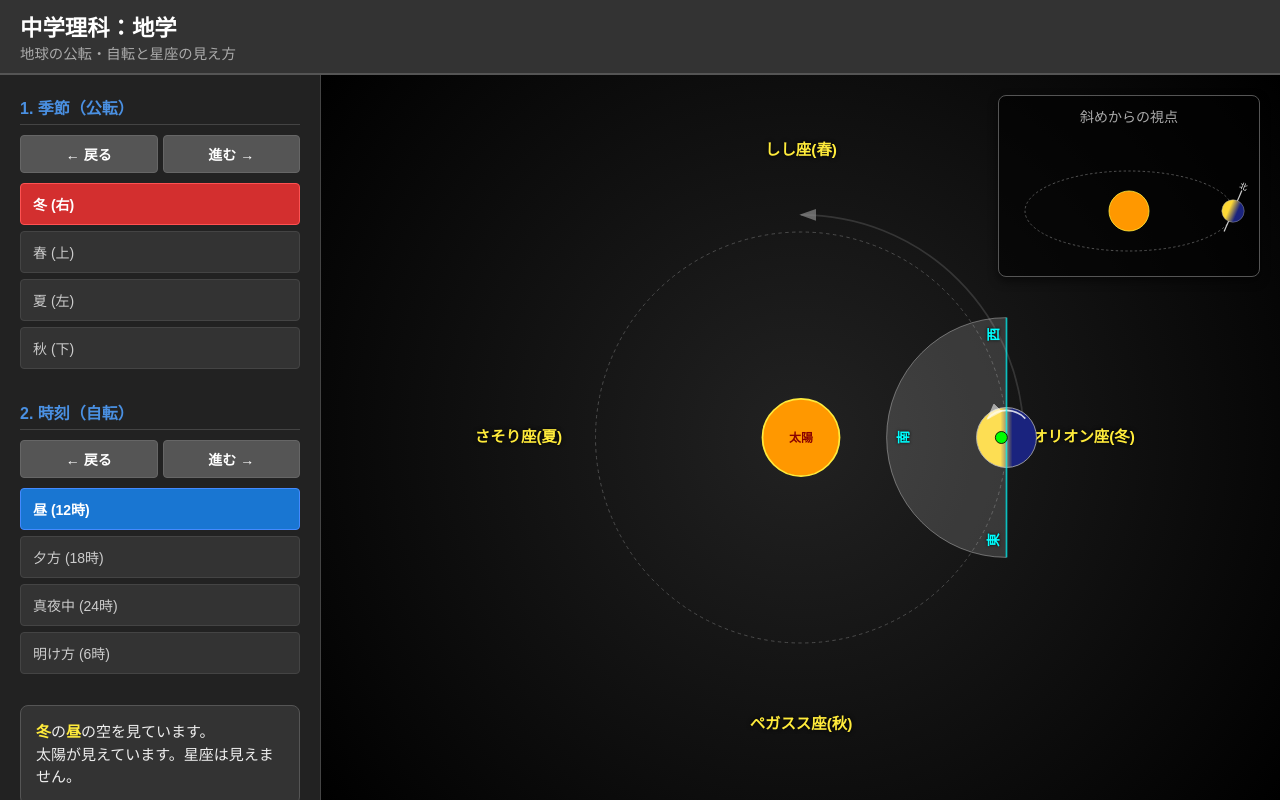
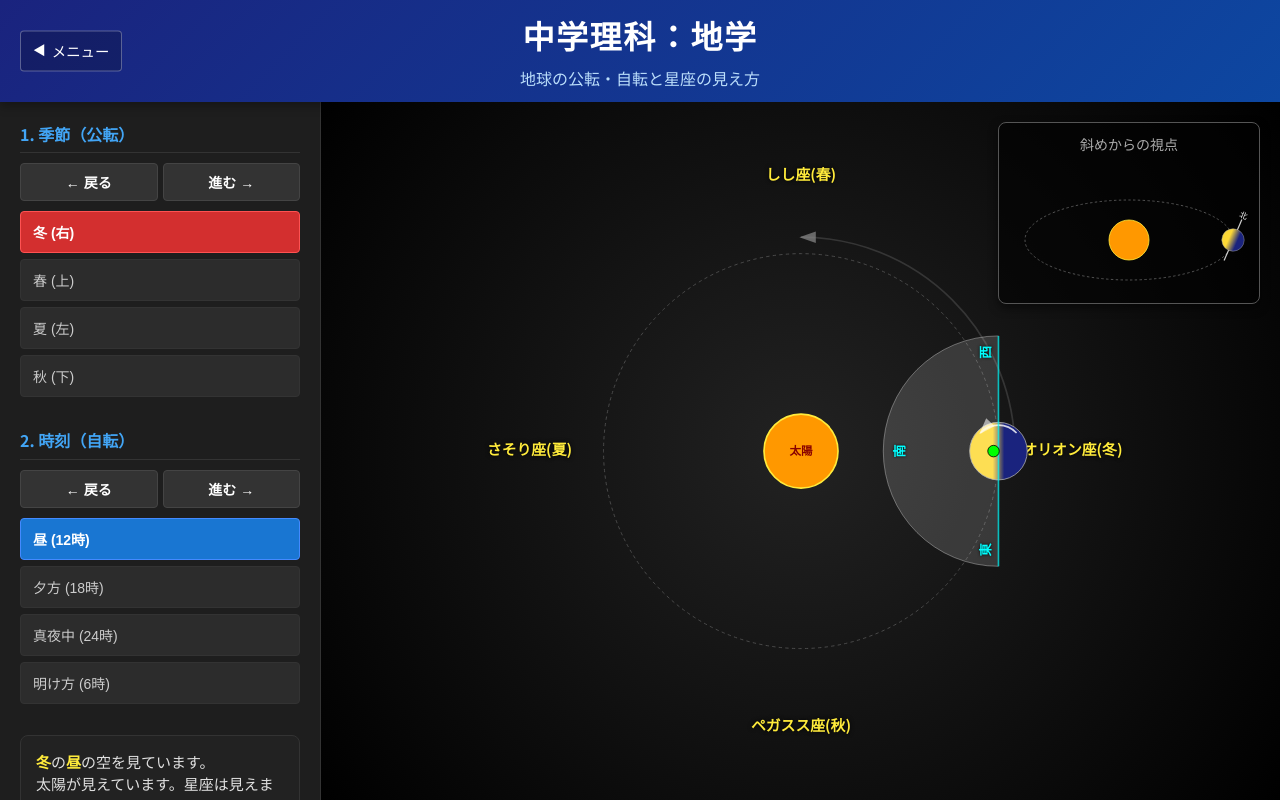
Before and after one commit to educationrika/my-website, a plain HTML site: page astro_simulation.html in a window 1280 px wide. Drawn offline with Linux system fonts and the light colour scheme.

Commit message:
Update and rename astro.html to astro_simulation.html

```diff
--- a/astro.html
+++ b/astro_simulation.html
@@ -1,78 +1,226 @@
 <!DOCTYPE html>
 <html lang="ja">
+
 <head>
     <meta charset="UTF-8">
     <meta name="viewport" content="width=device-width, initial-scale=1.0">
     <title>中学理科：地学 天体シミュレーター v7</title>
+    <link rel="stylesheet" href="style.css">
     <style>
-        /* --- レイアウトとデザイン (v6と同じ) --- */
+        /* --- レイアウトとデザイン (アプリ固有) --- */
         body {
-            font-family: "Hiragino Kaku Gothic ProN", sans-serif;
-            background-color: #1a1a1a; color: #eee; margin: 0; height: 100vh; display: flex; flex-direction: column;
+            /* style.cssの基本設定を継承しつつ、アプリ用に上書き */
+            height: 100vh;
+            display: flex;
+            flex-direction: column;
+            overflow: hidden;
+            /* スクロール防止 */
         }
+
         header {
-            background-color: #333; padding: 10px 20px; border-bottom: 2px solid #555; flex-shrink: 0;
-            display: flex; align-items: center; justify-content: space-between;
+            /* style.cssの共通ヘッダーをベースに、アプリ用に配置調整 */
+            display: flex;
+            align-items: center;
+            justify-content: center;
+            /* タイトルを中央に */
+            padding: 10px 20px;
+            flex-shrink: 0;
+            position: relative;
         }
-        h1 { margin: 0; font-size: 1.4rem; color: #fff; }
-        h2 { margin: 0; font-size: 0.9rem; color: #aaa; font-weight: normal; }
-        .container { display: flex; flex: 1; overflow: hidden; }
+
+        /* メニューボタンは style.css の .menu-btn を使用 (absolute配置) */
+
+        h1 {
+            margin: 0;
+            font-size: 1.4rem;
+        }
+
+        h2 {
+            margin: 0;
+            font-size: 0.9rem;
+            color: #bbdefb;
+            font-weight: normal;
+        }
+
+        .container {
+            display: flex;
+            flex: 1;
+            overflow: hidden;
+            max-width: none;
+            /* index.htmlの制限を解除 */
+            margin: 0;
+            padding: 0;
+        }
+
+        /* サイドバー */
         .sidebar {
-            width: 280px; background-color: #222; padding: 20px; border-right: 1px solid #444;
-            display: flex; flex-direction: column; gap: 25px; flex-shrink: 0; overflow-y: auto;
+            width: 280px;
+            background-color: #1e1e1e;
+            /* カードと同じ色に */
+            padding: 20px;
+            border-right: 1px solid #333;
+            display: flex;
+            flex-direction: column;
+            gap: 25px;
+            flex-shrink: 0;
+            overflow-y: auto;
         }
+
         .control-group h3 {
-            margin: 0 0 10px 0; font-size: 1rem; color: #4a90e2; border-bottom: 1px solid #444; padding-bottom: 5px;
+            margin: 0 0 10px 0;
+            font-size: 1rem;
+            color: #42a5f5;
+            border-bottom: 1px solid #333;
+            padding-bottom: 5px;
         }
-        .nav-buttons { display: flex; gap: 5px; margin-bottom: 10px; }
+
+        /* 操作系ボタン (style.cssの .btn などを活用してもいいが、細かい調整があるので維持) */
+        .nav-buttons {
+            display: flex;
+            gap: 5px;
+            margin-bottom: 10px;
+        }
+
         .nav-btn {
-            flex: 1; padding: 8px; background: #555; color: #fff; border: 1px solid #666; cursor: pointer;
-            border-radius: 4px; font-size: 14px; font-weight: bold; transition: background 0.1s;
+            flex: 1;
+            padding: 8px;
+            background: #333;
+            color: #fff;
+            border: 1px solid #444;
+            cursor: pointer;
+            border-radius: 4px;
+            font-size: 14px;
+            font-weight: bold;
+            transition: background 0.1s;
         }
-        .nav-btn:hover { background: #666; } .nav-btn:active { background: #444; }
+
+        .nav-btn:hover {
+            background: #555;
+        }
+
+        .nav-btn:active {
+            background: #222;
+        }
+
         .selection-buttons button {
-            display: block; width: 100%; padding: 10px 12px; margin-bottom: 6px; cursor: pointer;
-            border: 1px solid #444; background: #333; color: #ccc; border-radius: 4px; font-size: 14px; text-align: left; transition: background 0.2s;
+            display: block;
+            width: 100%;
+            padding: 10px 12px;
+            margin-bottom: 6px;
+            cursor: pointer;
+            border: 1px solid #333;
+            background: #2c2c2c;
+            color: #ccc;
+            border-radius: 4px;
+            font-size: 14px;
+            text-align: left;
+            transition: background 0.2s;
         }
-        .selection-buttons button:hover { background: #3a3a3a; }
-        button.active { background: #d32f2f; border-color: #ff5252; color: #fff; font-weight: bold;}
-        button.time-active { background: #1976d2; border-color: #448aff; color: #fff; font-weight: bold;}
-        #info-box { background: #333; padding: 15px; border-radius: 8px; border: 1px solid #555; margin-top: auto; }
-        #info-text { font-size: 15px; line-height: 1.5; }
-        .highlight { color: #ffeb3b; font-weight: bold; }
+
+        .selection-buttons button:hover {
+            background: #3a3a3a;
+        }
+
+        button.active {
+            background: #d32f2f;
+            border-color: #ff5252;
+            color: #fff;
+            font-weight: bold;
+        }
+
+        button.time-active {
+            background: #1976d2;
+            border-color: #448aff;
+            color: #fff;
+            font-weight: bold;
+        }
+
+        #info-box {
+            background: #222;
+            padding: 15px;
+            border-radius: 8px;
+            border: 1px solid #333;
+            margin-top: auto;
+        }
+
+        #info-text {
+            font-size: 15px;
+            line-height: 1.5;
+        }
+
+        .highlight {
+            color: #ffeb3b;
+            font-weight: bold;
+        }
 
         .main-view {
             flex: 1;
             background: radial-gradient(circle at center, #222 0%, #000 100%);
-            display: flex; justify-content: center; align-items: center;
-            position: relative; padding: 20px;
+            display: flex;
+            justify-content: center;
+            align-items: center;
+            position: relative;
+            padding: 20px;
         }
-        #simulationSvg { width: 100%; height: 100%; max-width: 900px; max-height: 900px; }
-        .star-label { fill: #ffeb3b; font-size: 18px; text-anchor: middle; font-weight: bold; text-shadow: 0 0 4px #000; pointer-events: none; }
-        .direction-label { fill: #00ffff; font-size: 16px; font-weight: bold; text-anchor: middle; text-shadow: 0 0 3px #000; }
+
+        #simulationSvg {
+            width: 100%;
+            height: 100%;
+            max-width: 900px;
+            max-height: 900px;
+        }
+
+        .star-label {
+            fill: #ffeb3b;
+            font-size: 18px;
+            text-anchor: middle;
+            font-weight: bold;
+            text-shadow: 0 0 4px #000;
+            pointer-events: none;
+        }
+
+        .direction-label {
+            fill: #00ffff;
+            font-size: 16px;
+            font-weight: bold;
+            text-anchor: middle;
+            text-shadow: 0 0 3px #000;
+        }
 
         /* 右上のミニビュー */
         #mini-view-container {
             position: absolute;
-            top: 20px; right: 20px;
-            width: 240px; height: 160px;
+            top: 20px;
+            right: 20px;
+            width: 240px;
+            height: 160px;
             background: rgba(0, 0, 0, 0.6);
             border: 1px solid #555;
             border-radius: 8px;
             padding: 10px;
-            box-shadow: 0 4px 10px rgba(0,0,0,0.5);
+            box-shadow: 0 4px 10px rgba(0, 0, 0, 0.5);
             z-index: 10;
         }
+
         #mini-view-container h3 {
-            margin: 0 0 5px 0; font-size: 14px; color: #aaa; text-align: center; font-weight: normal;
+            margin: 0 0 5px 0;
+            font-size: 14px;
+            color: #aaa;
+            text-align: center;
+            font-weight: normal;
         }
-        #miniSvg { width: 100%; height: 100%; }
 
+        #miniSvg {
+            width: 100%;
+            height: 100%;
+        }
     </style>
 </head>
+
 <body>
 
     <header>
+        <a href="index.html" class="menu-btn">メニュー</a>
         <div>
             <h1>中学理科：地学</h1>
             <h2>地球の公転・自転と星座の見え方</h2>
@@ -120,7 +268,7 @@
                         <stop offset="60%" stop-color="#1a237e" />
                     </linearGradient>
                     <marker id="arrowHead" markerWidth="10" markerHeight="7" refX="9" refY="3.5" orient="auto">
-                        <polygon points="0 0, 10 3.5, 0 7" fill="#fff" opacity="0.7"/>
+                        <polygon points="0 0, 10 3.5, 0 7" fill="#fff" opacity="0.7" />
                     </marker>
                 </defs>
                 <text x="730" y="405" class="star-label">オリオン座(冬)</text>
@@ -129,20 +277,23 @@
                 <text x="400" y="740" class="star-label">ペガスス座(秋)</text>
 
                 <g transform="translate(400,400)">
-                    <circle r="45" fill="#ff9800" stroke="#ffeb3b" stroke-width="2"/>
+                    <circle r="45" fill="#ff9800" stroke="#ffeb3b" stroke-width="2" />
                     <text y="5" fill="#800" font-size="14" text-anchor="middle" font-weight="bold">太陽</text>
                 </g>
                 <circle cx="400" cy="400" r="240" fill="none" stroke="#555" stroke-dasharray="4,4" />
-                <path d="M660,400 A260,260 0 0,0 400,140" fill="none" stroke="#555" stroke-width="2" marker-end="url(#arrowHead)" opacity="0.5"/>
+                <path d="M660,400 A260,260 0 0,0 400,140" fill="none" stroke="#555" stroke-width="2"
+                    marker-end="url(#arrowHead)" opacity="0.5" />
 
                 <g id="earthGroup">
                     <g id="earthBody">
-                        <circle r="35" fill="url(#gradEarth)" stroke="#aaa" stroke-width="1"/>
-                        <path d="M 22,-22 A 30,30 0 0,0 -22,-22" fill="none" stroke="#fff" stroke-width="2" marker-end="url(#arrowHead)" opacity="0.8"/>
+                        <circle r="35" fill="url(#gradEarth)" stroke="#aaa" stroke-width="1" />
+                        <path d="M 22,-22 A 30,30 0 0,0 -22,-22" fill="none" stroke="#fff" stroke-width="2"
+                            marker-end="url(#arrowHead)" opacity="0.8" />
                     </g>
                     <g id="observerGroup">
-                        <path d="M -140,0 A 140,140 0 0,1 140,0" fill="rgba(255,255,255,0.15)" stroke="rgba(255,255,255,0.4)" stroke-width="1" />
-                        <line x1="-140" y1="0" x2="140" y2="0" stroke="#00ffff" stroke-width="2" opacity="0.7"/>
+                        <path d="M -140,0 A 140,140 0 0,1 140,0" fill="rgba(255,255,255,0.15)"
+                            stroke="rgba(255,255,255,0.4)" stroke-width="1" />
+                        <line x1="-140" y1="0" x2="140" y2="0" stroke="#00ffff" stroke-width="2" opacity="0.7" />
                         <circle cx="0" cy="-6" r="7" fill="#0f0" stroke="#000" />
                         <text x="0" y="-115" class="direction-label">南</text>
                         <text x="-120" y="-10" class="direction-label">東</text>
@@ -155,7 +306,7 @@
                 <h3>斜めからの視点</h3>
                 <svg id="miniSvg" viewBox="0 0 300 200">
                     <defs>
-                         <linearGradient id="gradMiniEarth" x1="0%" y1="0%" x2="100%" y2="0%">
+                        <linearGradient id="gradMiniEarth" x1="0%" y1="0%" x2="100%" y2="0%">
                             <stop offset="30%" stop-color="#fdd835" />
                             <stop offset="70%" stop-color="#1a237e" />
                         </linearGradient>
@@ -163,14 +314,15 @@
 
                     <ellipse cx="150" cy="100" rx="130" ry="50" fill="none" stroke="#666" stroke-dasharray="3,3" />
                     <g transform="translate(150,100)">
-                        <circle r="25" fill="#ff9800" stroke="#ffeb3b" stroke-width="1"/>
+                        <circle r="25" fill="#ff9800" stroke="#ffeb3b" stroke-width="1" />
                     </g>
 
                     <g id="miniEarthGroup">
                         <g transform="rotate(23.4)">
                             <line x1="0" y1="-28" x2="0" y2="28" stroke="#fff" stroke-width="1.5" opacity="0.8" />
-                            <text x="0" y="-30" fill="#fff" font-size="10" text-anchor="middle">北</text> <g id="miniEarthRotator">
-                                <circle r="14" fill="url(#gradMiniEarth)" stroke="#aaa" stroke-width="0.5"/>
+                            <text x="0" y="-30" fill="#fff" font-size="10" text-anchor="middle">北</text>
+                            <g id="miniEarthRotator">
+                                <circle r="14" fill="url(#gradMiniEarth)" stroke="#aaa" stroke-width="0.5" />
                             </g>
                         </g>
                     </g>
@@ -203,10 +355,10 @@
         };
 
         const timeConfig = {
-            'noon':     { offset: 0, label: '昼' },
-            'evening':  { offset: -90, label: '夕方' },
+            'noon': { offset: 0, label: '昼' },
+            'evening': { offset: -90, label: '夕方' },
             'midnight': { offset: -180, label: '真夜中' },
-            'morning':  { offset: -270, label: '明け方' }
+            'morning': { offset: -270, label: '明け方' }
         };
 
         function update() {
@@ -267,10 +419,10 @@
             setTime(timeOrder[nextIndex]);
         }
         function getTimeDescription(timeLabel) {
-            if(timeLabel === '昼') return "太陽が見えています。星座は見えません。";
-            if(timeLabel === '真夜中') return "太陽の反対側です。南の空に季節の星座がよく見えます。";
-            if(timeLabel === '夕方') return "太陽が西へ沈んでいくところです。";
-            if(timeLabel === '明け方') return "太陽が東から昇ってくるところです。";
+            if (timeLabel === '昼') return "太陽が見えています。星座は見えません。";
+            if (timeLabel === '真夜中') return "太陽の反対側です。南の空に季節の星座がよく見えます。";
+            if (timeLabel === '夕方') return "太陽が西へ沈んでいくところです。";
+            if (timeLabel === '明け方') return "太陽が東から昇ってくるところです。";
             return "";
         }
         function setSeason(s) { currentSeason = s; update(); }
@@ -279,4 +431,5 @@
         update();
     </script>
 </body>
+
 </html>
```
